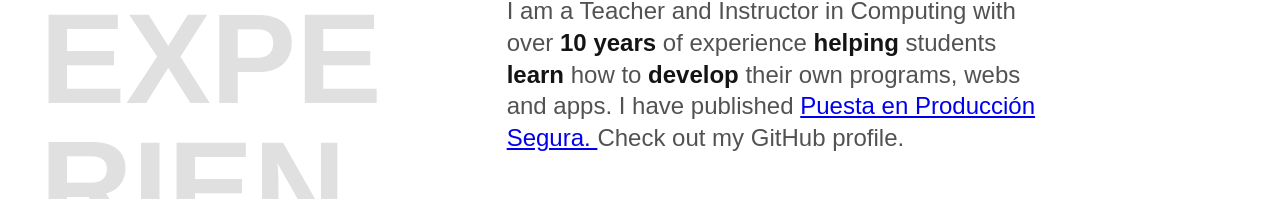
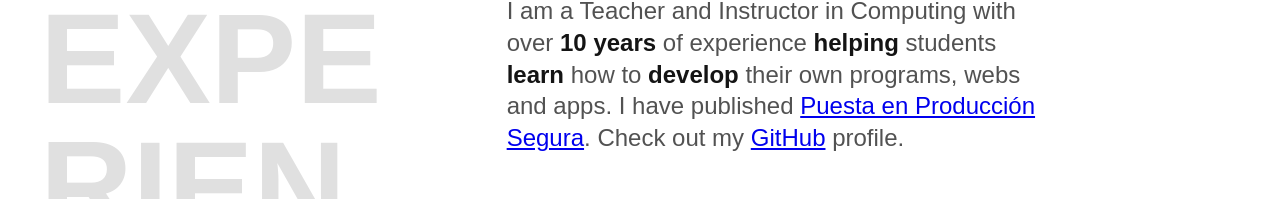
Before and after one commit to maximofernandezriera/maximofernandezriera.github.io, a plain HTML site: page index.html in a window 1280 px wide. Shown: the part 753-952 px from the top of the page. Drawn offline with Linux system fonts and the light colour scheme.

Commit message:
Update index.html

```diff
--- a/index.html
+++ b/index.html
@@ -35,7 +35,7 @@
     <h2 class="subtitle">Experience</h2>
     <div>
       <p class="experience__text">
-        I am a Teacher and Instructor in Computing with over <strong>10 years</strong> of experience <strong>helping</strong> students <strong>learn</strong> how to <strong>develop</strong> their own programs, webs and apps. I have published <a href="https://www.ra-ma.es/libro/puesta-en-produccion-segura_140116/">Puesta en Producción Segura. </a> Check out my GitHub profile.
+        I am a Teacher and Instructor in Computing with over <strong>10 years</strong> of experience <strong>helping</strong> students <strong>learn</strong> how to <strong>develop</strong> their own programs, webs and apps. I have published <a href="https://www.ra-ma.es/libro/puesta-en-produccion-segura_140116/">Puesta en Producción Segura</a>. Check out my <a href="https://github.com/maximofernandezriera">GitHub</a> profile.
       </p>
       <div class="company">
         <span class="company__year">Sep 2016 - Present</span>
```
